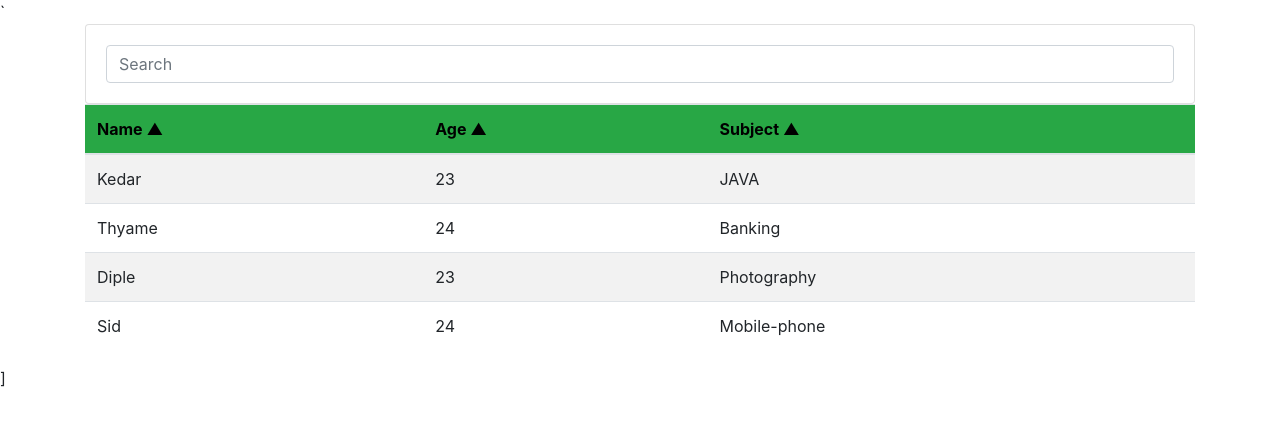
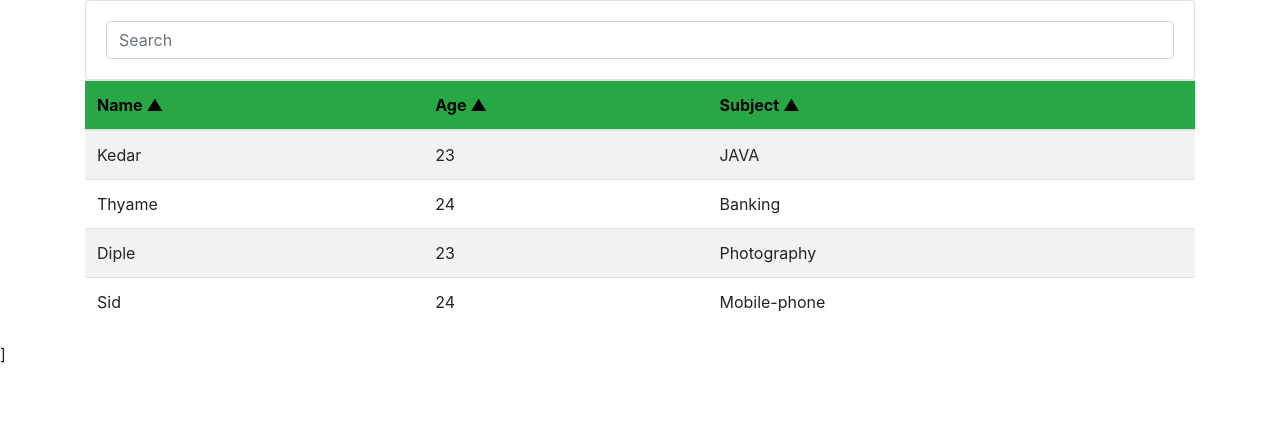
Before and after one commit to kedarSedai/take-home-project, a plain HTML site: page Working With Data/index.html in a window 1280 px wide. Drawn offline with nearby package versions, Linux system fonts and the light colour scheme.

```diff
--- a/Working With Data/index.html
+++ b/Working With Data/index.html
@@ -4,7 +4,7 @@
     <meta charset="UTF-8">
     <meta name="viewport" content="width=device-width, initial-scale=1.0">
     <title>Data</title>
-`   <link rel="stylesheet" href="https://stackpath.bootstrapcdn.com/bootstrap/4.3.1/css/bootstrap.min.css">
+   <link rel="stylesheet" href="https://stackpath.bootstrapcdn.com/bootstrap/4.3.1/css/bootstrap.min.css">
     <link rel="stylesheet" href="css/style.css">
 </head>
 <body>
```
